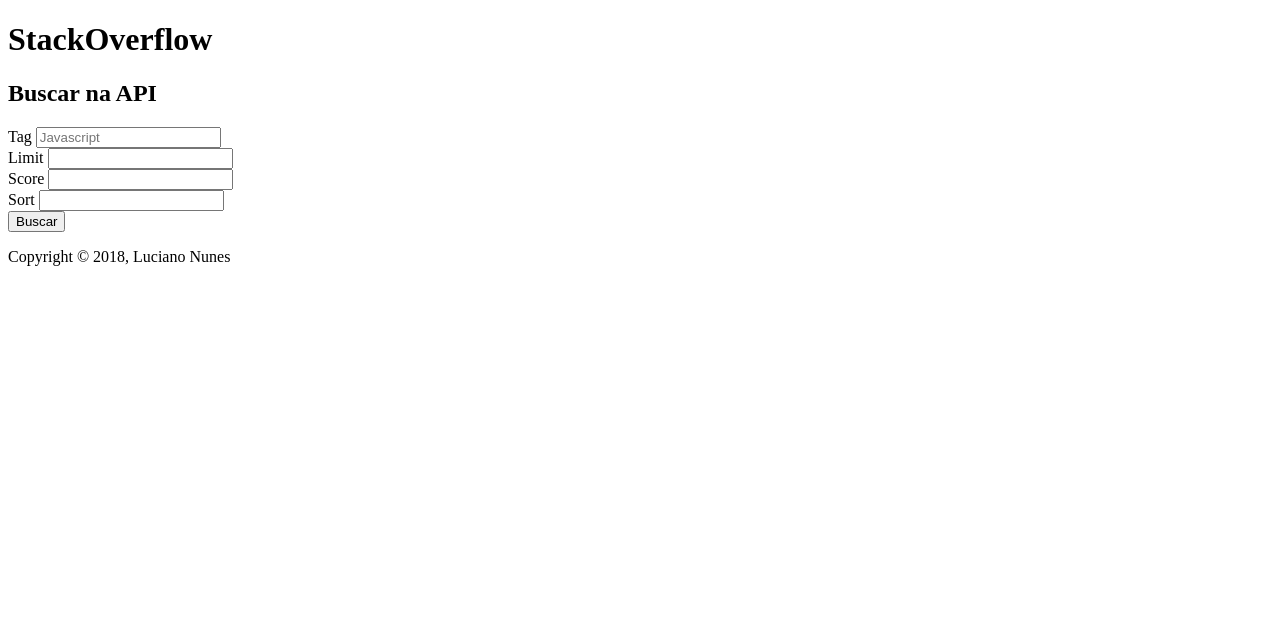
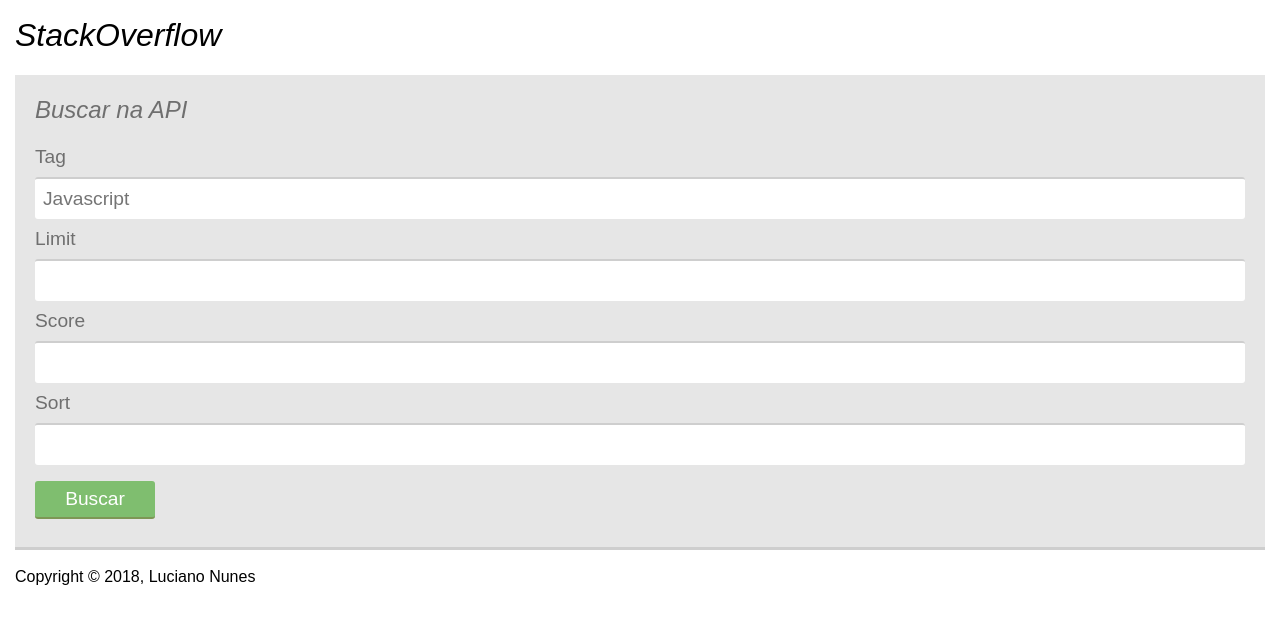
Before and after one commit to sciasxp/mobLee, a plain HTML site: page index.html in a window 1280 px wide. Drawn offline with Linux system fonts and the light colour scheme.

Commit message:
Add defaults css + style css

```diff
--- /dev/null
+++ b/css/defaults.css
@@ -0,0 +1,77 @@
+/* Global Defaults */
+html, body {
+margin: 0px;
+padding: 0px;
+border: 0px;
+}
+body {
+font: 1em/1.25 Arial, Helvetica, sans-serif;
+}
+/* Headlines */
+h1, h2, h3, h4, h5, h6 {
+margin: 0;
+padding: 0;
+font-weight: normal;
+font-family: Arial, Helvetica, sans-serif;
+}
+/* Text Styles */
+p, th, td, li, dd, dt, ul, ol, blockquote, q, acronym, abbr, a, input, select, textarea {
+margin: 0;
+padding: 0;
+font: normal normal normal 1em/1.25 Arial, Helvetica, sans-serif;
+}
+blockquote {
+margin: 1.25em;
+padding: 1.25em
+}
+q {
+font-style: italic;
+}
+acronym, abbr {
+cursor: help;
+border-bottom: 1px dashed;
+}
+small {
+font-size:.85em;
+}
+big {
+font-size:1.2em;
+}
+/* Links and Images */
+a, a:link, a:visited, a:active, a:hover {
+text-decoration: underline;
+}
+img {
+border: none;
+}
+/* Tables */
+table {
+margin: 0;
+padding: 0;
+border: none;
+}
+/* Forms */
+form {
+margin: 0;
+padding: 0;
+display: inline;
+}
+label {
+cursor: pointer;
+}
+/* Common Classes */
+.clear { clear: both; }
+.floatLeft { float: left; }
+.floatRight { float: right; }
+.textLeft { text-align: left; }
+.textRight { text-align: right; }
+.textCenter { text-align: center; }
+.textJustify { text-align: justify; }
+.blockCenter { display: block; margin-left: auto; margin-right: auto; } /* remember to set width */
+.bold { font-weight: bold; }
+.italic { font-style: italic; }
+.underline { text-decoration: underline; }
+.noindent { margin-left: 0; padding-left: 0; }
+.nomargin { margin: 0; }
+.nopadding { padding: 0; }
+.nobullet { list-style: none; list-style-image: none; }
--- a/css/styles.css
+++ b/css/styles.css
@@ -1,4 +1,62 @@
-//To secure correct behavior in older browsers
+/*To secure correct behavior in older browsers*/
 header, section, footer, aside, nav, main, article, figure {
-    display: block;
+	display: block;
 }
+
+body {
+	font-family: sans-serif;
+	margin: 15px;
+}
+
+#main-header {
+	font-style: oblique;
+	margin: 10px 0px 20px 0px;
+}
+
+main {
+	background-color: #E6E6E6;
+	color: #6F6F6F;
+	box-shadow: 0px 3px #CECECE;
+	padding: 20px
+}
+
+.form-title {
+	font-style: oblique;
+	margin: 0px 0px 20px 0px;
+}
+
+label {
+	font-size: 	1.2em;
+	margin: 20px 0px 0px 0px;
+}
+
+input[type=number],
+input[type=text] {
+  width: 100%;
+  padding: 8px;
+  box-sizing: border-box;
+  border: none;
+  border-top: 2px solid #CECECE;
+  border-radius: 3px;
+  font-size: 1.2em;
+  margin: 8px 0px;
+}
+
+input[type=submit] {
+	min-width: 120px;
+	padding: 6px;
+  background-color: #7FBE6F;
+  color: white;
+  border: none;
+  border-bottom: 2px solid #7D9755;
+  border-radius: 3px;
+  font-size: 1.2em;
+  margin: 8px 0px;
+  text-align: center;
+  text-decoration: none;
+  display: inline-block;
+}
+
+footer {
+	margin: 20px 0px;
+}
--- a/index.html
+++ b/index.html
@@ -9,6 +9,7 @@
   <meta name="author" content="Luciano Nunes" />
 	<meta name="viewport" content="width=device-width, initial-scale=1.0">
 
+	<link rel="stylesheet" href="css/defaults.css?v=1.0" />
   <link rel="stylesheet" href="css/styles.css?v=1.0" />
 
   <!--[if lt IE 9]>
@@ -21,8 +22,8 @@
 		<h1>StackOverflow</h1>
 	</header>
 
-	<main id="main">
-		<h2>Buscar na API</h2>
+	<main>
+		<h2 class="form-title">Buscar na API</h2>
 
 		<form>
 			<div>
```
